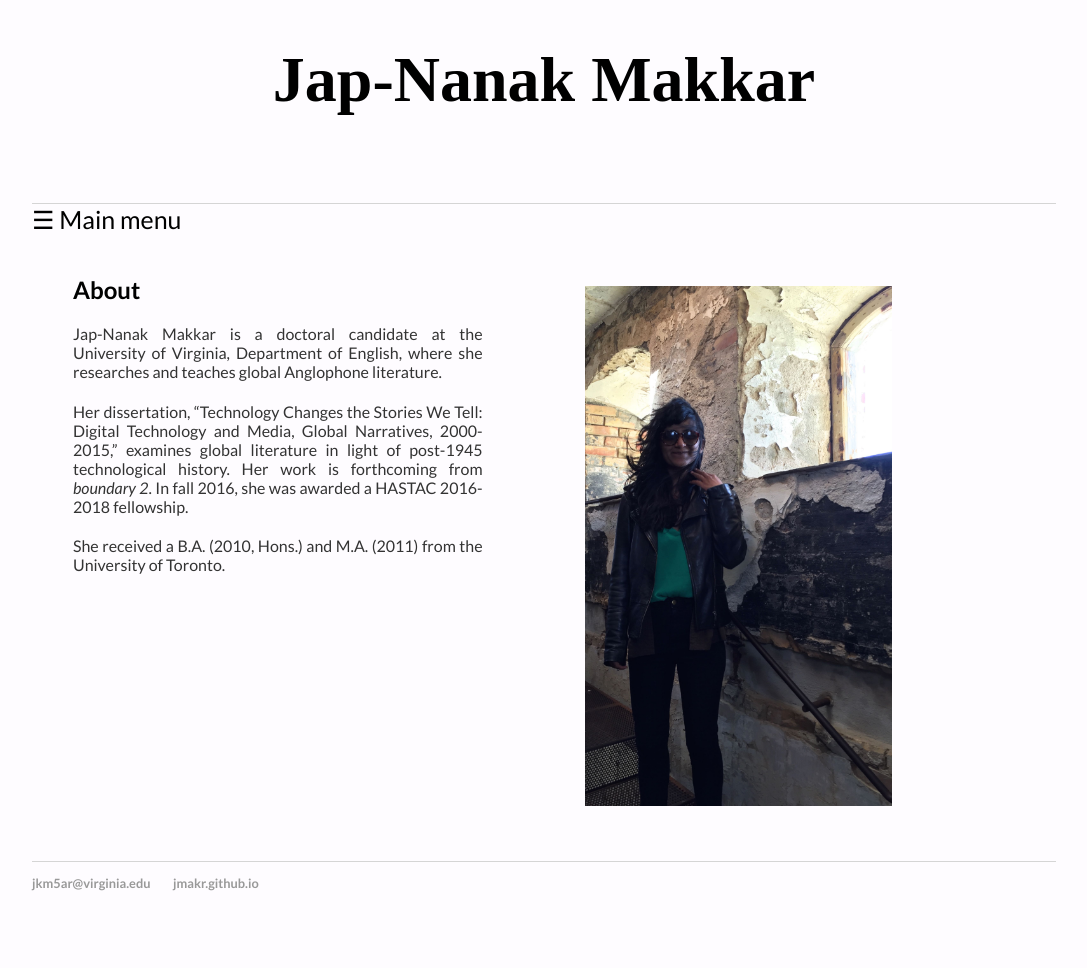
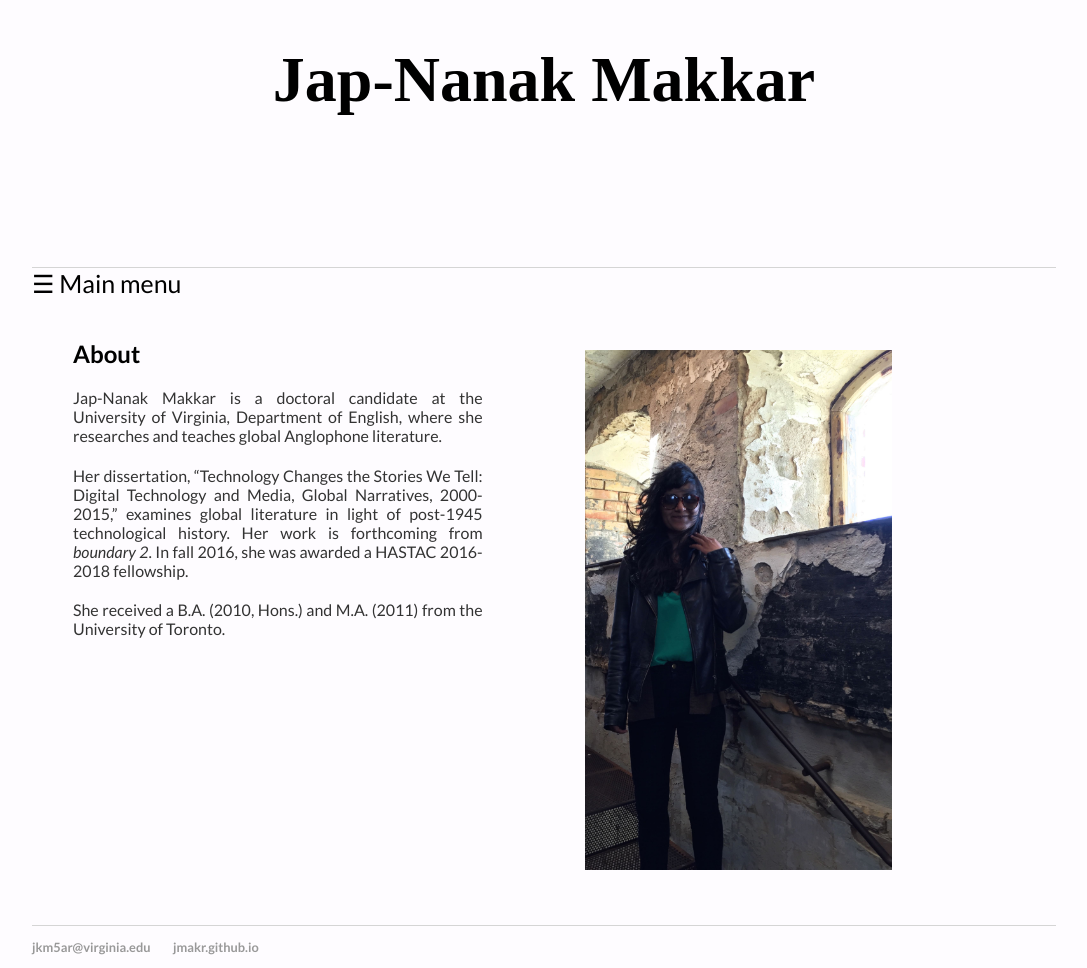
Before and after one commit to jmakr/jmakr.github.io, a Jekyll site: the page built from index.html, in a window 1280 px wide. Shown: the whole page, without its empty margins (96-1183 px from the left). Built offline with Jekyll 4.4.1, drawn with Linux system fonts in a browser that asks for light colours; before the commit the page ends 904 px from its top, so only the background shows below that.

Commit message:
Update main.css

```diff
--- a/css/main.css
+++ b/css/main.css
@@ -1,6 +1,6 @@
 header {
   background-color: #FEFCFF;
-  height: 5em;
+  height: 7em;
   display: block;
   text-align: center;
   border-bottom: thin solid #d5d5d5;
```
